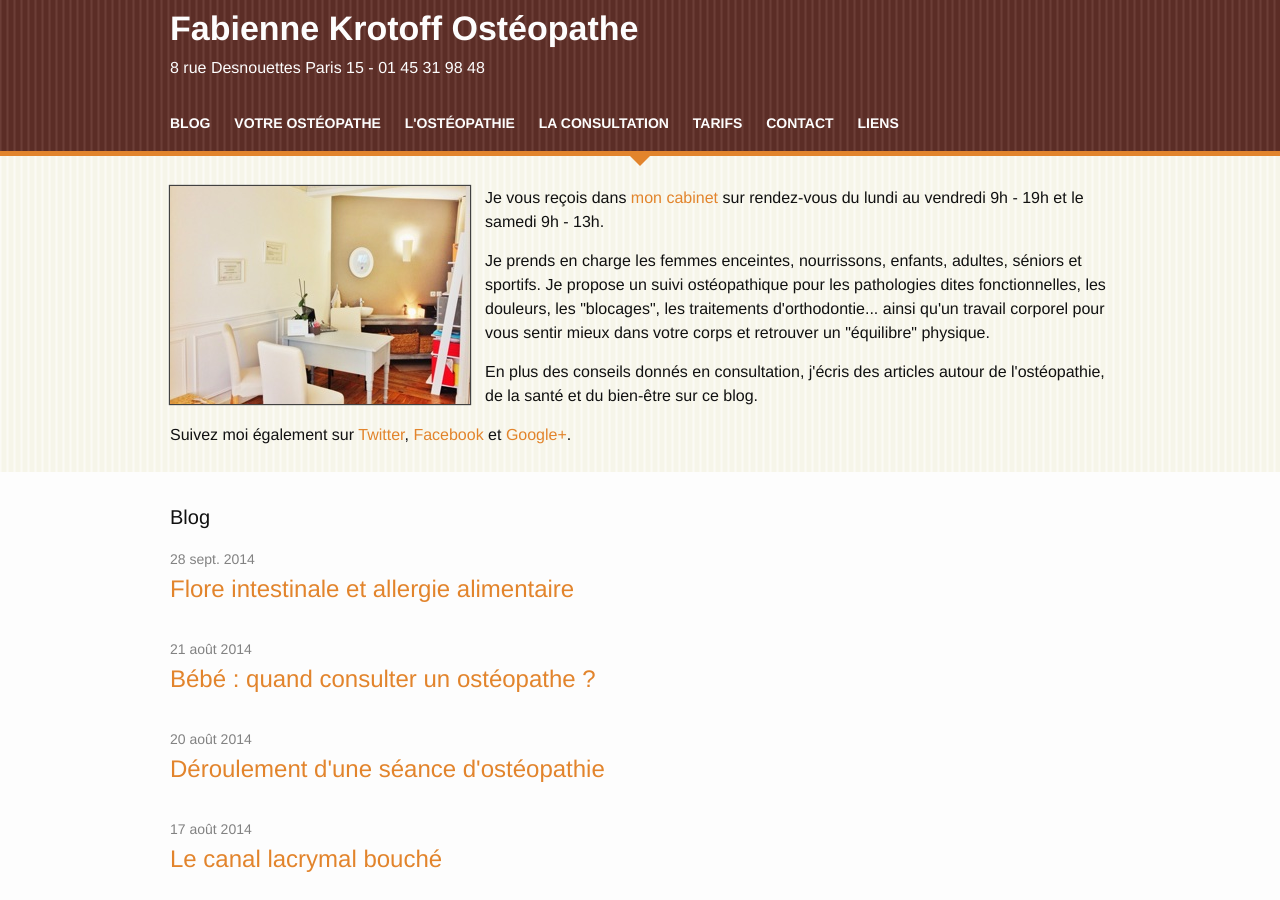
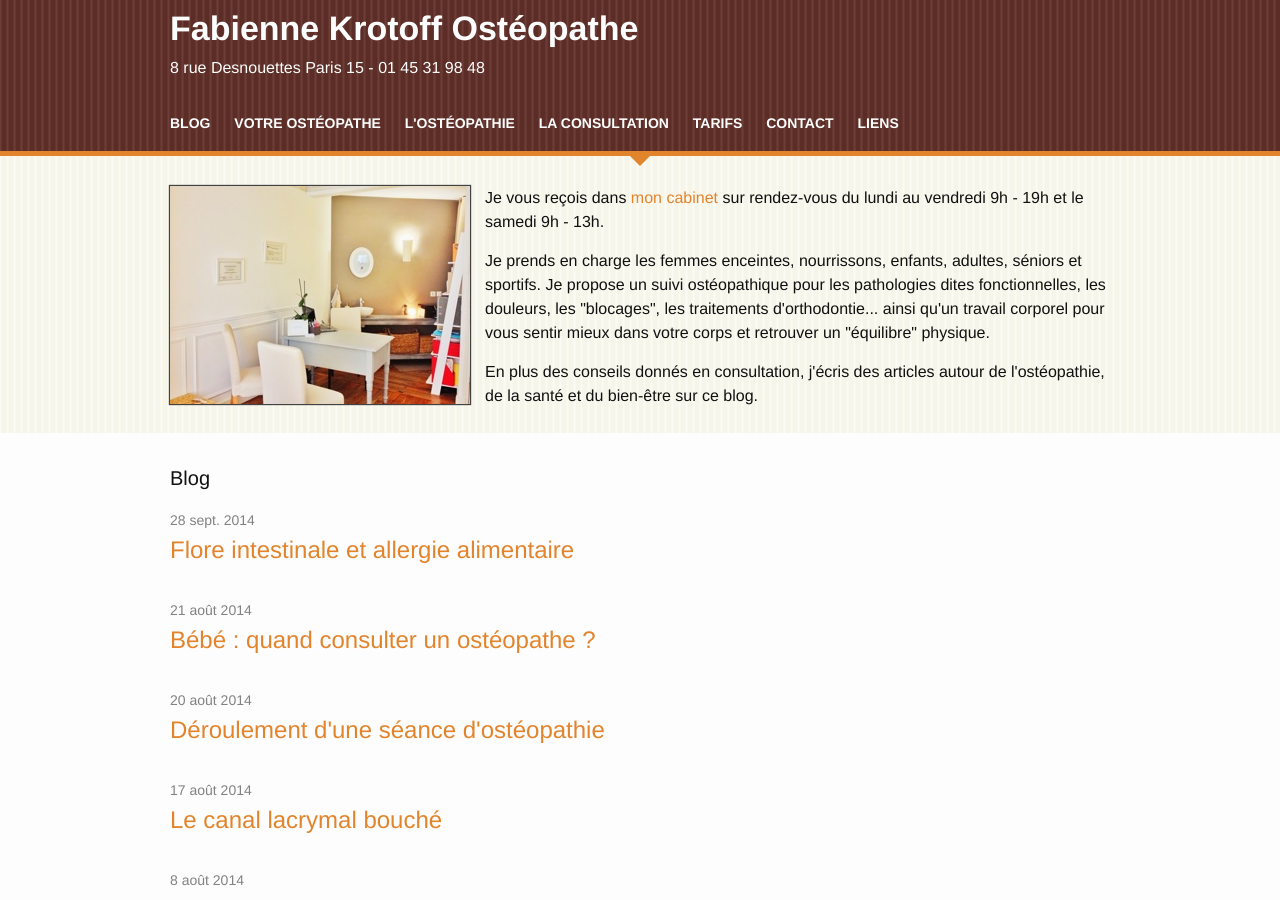
Before and after one commit to tkrotoff/osteo15, a Jekyll site: the page built from index.html, in a window 1280 px wide and 900 px high. Built offline with Jekyll 4.4.1, drawn with Linux system fonts in a browser that asks for light colours; nearby versions of some CDN libraries.

Commit message:
Improve introduction

```diff
--- a/_layouts/default.html
+++ b/_layouts/default.html
@@ -28,12 +28,6 @@
         En plus des conseils donnés en consultation, j'écris des articles autour de l'ostéopathie,
         de la santé et du bien-être sur ce blog.
       </p>
-        <p>
-          Suivez moi également sur
-          <a href="https://twitter.com/Osteopathe75015">Twitter</a>,
-          <a href="https://www.facebook.com/KrotoffFabienneOsteopathe75015">Facebook</a> et
-          <a href="https://plus.google.com/104301362970770277035/posts">Google+</a>.
-        </p>
     </header>
     {% endif %}
 
```
Lines whose indentation alone changed are shown as unchanged.
